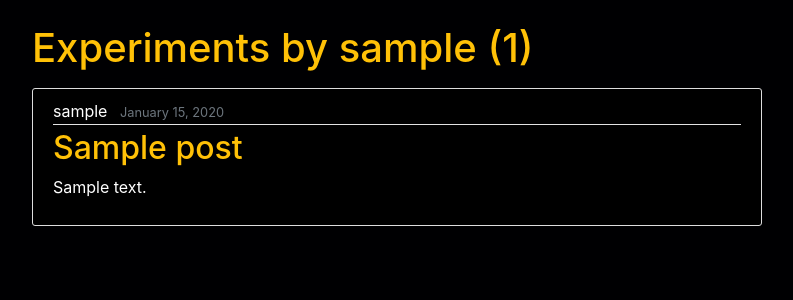
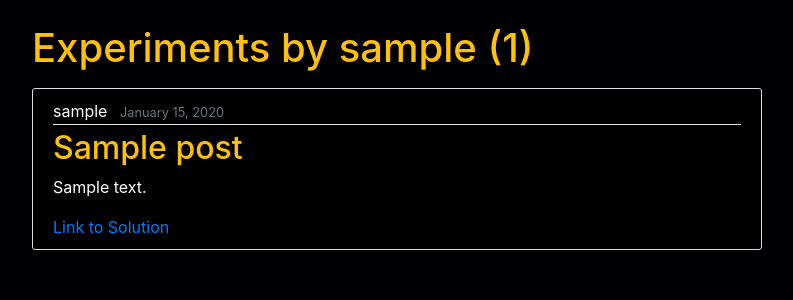
Before and after one commit to ssameermah/PyBlog, a Django app: a page that uses pyblog/templates/pyblog/user_posts.html in a window 1280 px wide. Shown: the part 56-356 px from the top of the page, without its empty margins (53-846 px from the left). Run offline with Django 3.2, Linux system fonts and the light colour scheme; tables that the repository leaves empty hold one stand-in row (values such as "Sample post"); some libraries are stand-ins or nearby versions.

Commit message:
link added on user posts

```diff
--- a/pyblog/templates/pyblog/user_posts.html
+++ b/pyblog/templates/pyblog/user_posts.html
@@ -11,6 +11,7 @@
                 </div>
                 <h2><a style="color:#ffc107" class="article-title" href="{% url 'post-detail' post.id %}">{{ post.title }}</a></h2>
                 <p  class="article-content">{{ post.content }}</p>
+                <a class="article-content" href="{{ post.link }}">Link to Solution</a>
             </div>
         </article>
     {% endfor %}
```
